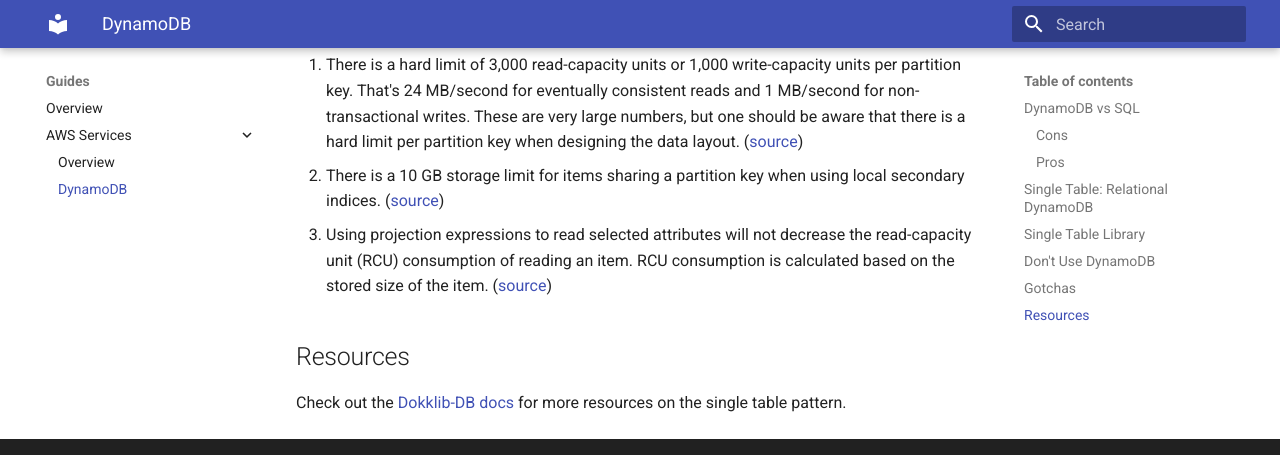
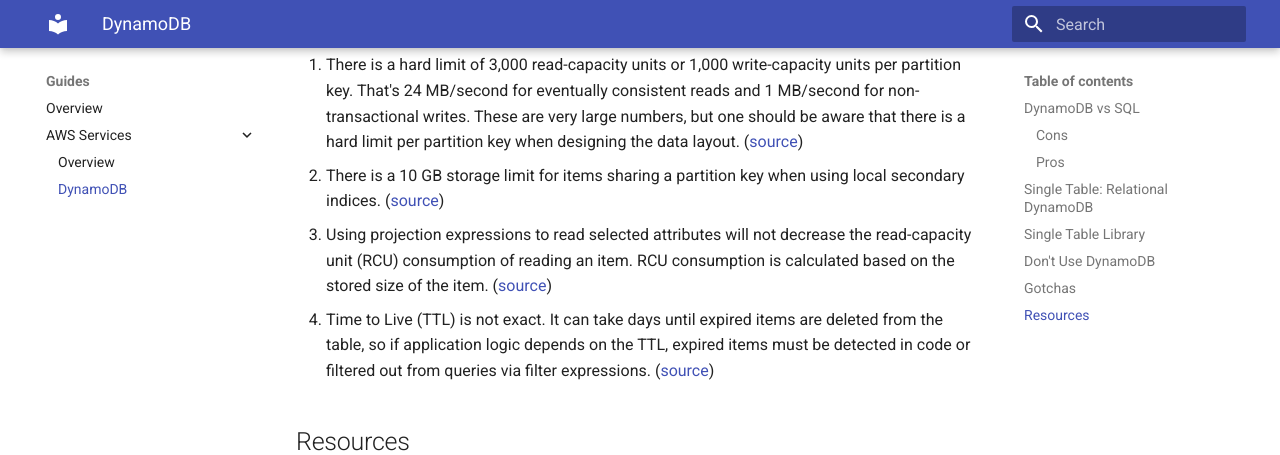
Before and after one commit to dokklib/dokklib, an MkDocs documentation site: the page built from docs/guides/aws/dynamodb.md, in a window 1280 px wide and 900 px high, scrolled down 2029 px, cut to the strip 0-455 px from the top of the window. Built offline with MkDocs 1.6.1 and Material for MkDocs 9.7.7, drawn with Linux system fonts in a browser that asks for light colours.

Commit message:
Add DynamoDB gotcha

```diff
--- a/docs/guides/aws/dynamodb.md
+++ b/docs/guides/aws/dynamodb.md
@@ -48,6 +48,7 @@
 1. There is a hard limit of 3,000 read-capacity units or 1,000 write-capacity units per partition key. That's 24 MB/second for eventually consistent reads and 1 MB/second for non-transactional writes. These are very large numbers, but one should be aware that there is a hard limit per partition key when designing the data layout. ([source](https://docs.aws.amazon.com/amazondynamodb/latest/developerguide/HowItWorks.ReadWriteCapacityMode.html))
 1. There is a 10 GB storage limit for items sharing a partition key when using local secondary indices. ([source](https://docs.amazonaws.cn/en_us/amazondynamodb/latest/developerguide/LSI.html#LSI.ItemCollections.SizeLimit))
 1. Using projection expressions to read selected attributes will not decrease the read-capacity unit (RCU) consumption of reading an item. RCU consumption is calculated based on the stored size of the item. ([source](https://stackoverflow.com/q/40229501))
+1. Time to Live (TTL) is not exact. It can take days until expired items are deleted from the table, so if application logic depends on the TTL, expired items must be detected in code or filtered out from queries via filter expressions. ([source](https://docs.aws.amazon.com/amazondynamodb/latest/developerguide/howitworks-ttl.html))
 
 ## Resources
 
```
